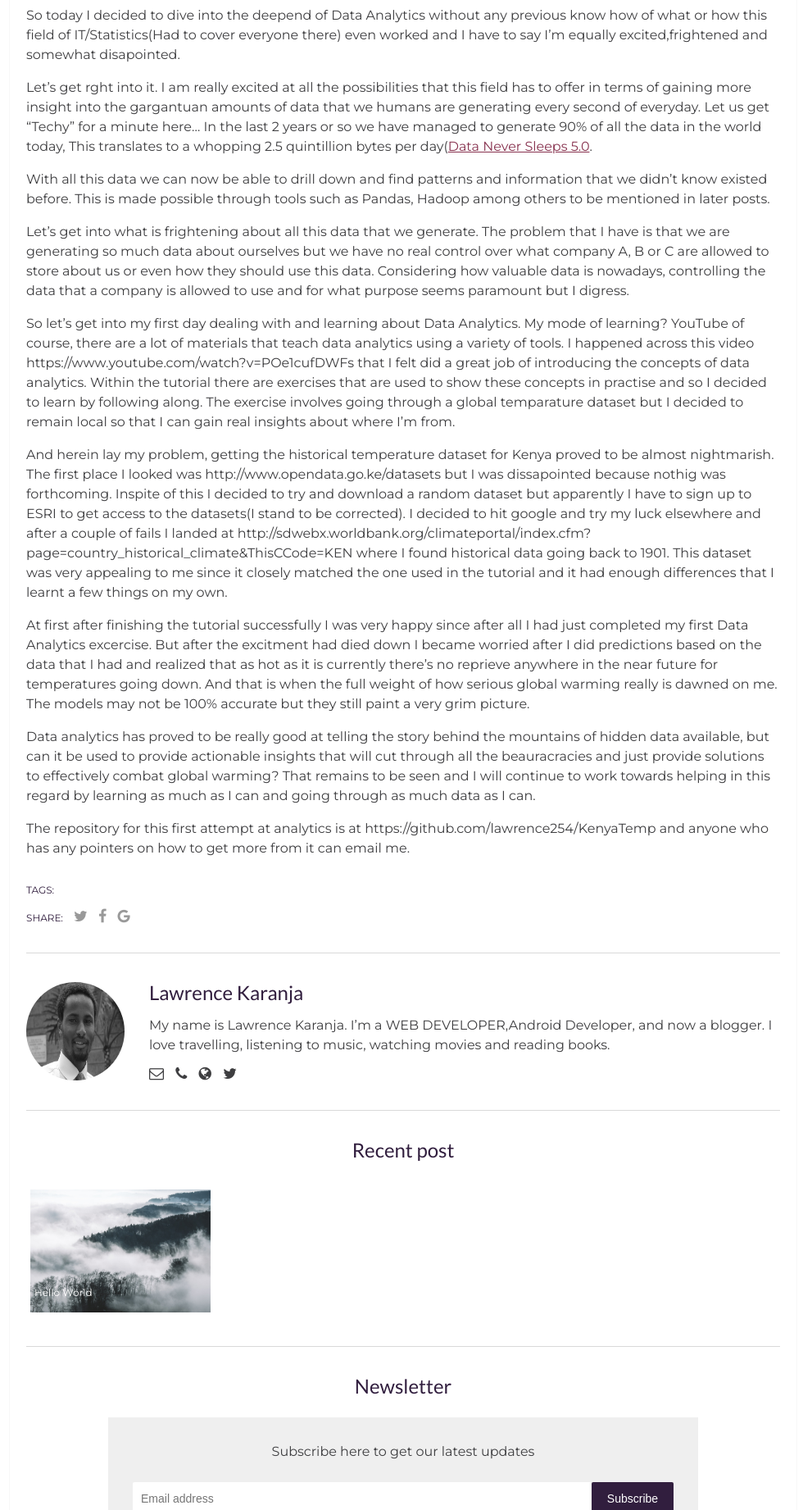
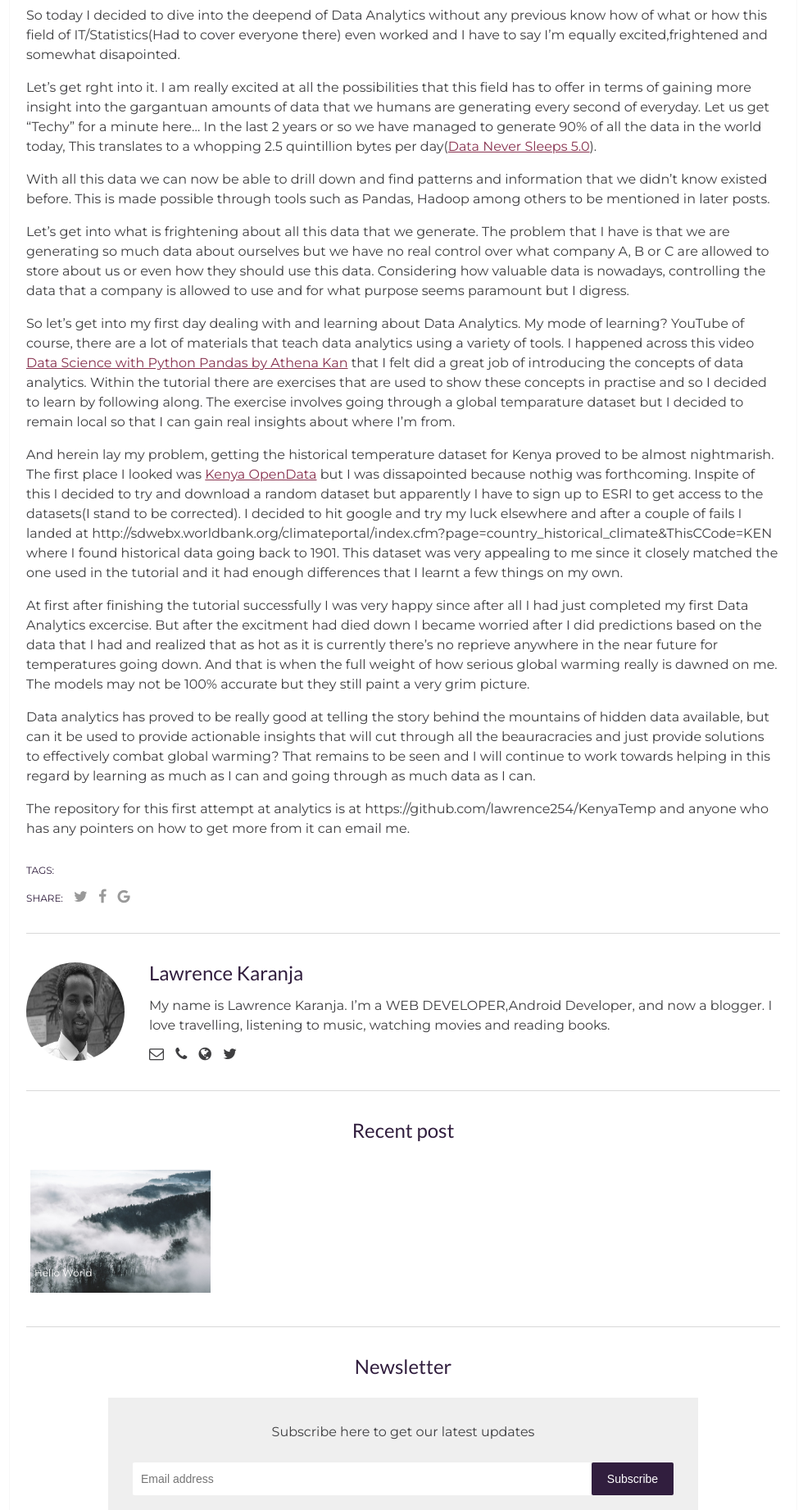
Before and after one commit to lawrence254/lawrence254..github.io, a Jekyll site: the page built from _posts/2018-01-25-Data-Analytics-And-Global-Warming.markdown, in a window 1280 px wide, cut to the strip 607-2449 px from the top of the page. Shown: the whole strip at 82% size, without its empty margins (148-1128 px from the left). Built offline with Jekyll 4.4.1, drawn with Linux system fonts in a browser that asks for light colours; our own code applies the rules of GitHub Pages for plain Markdown files; comment, search, counter and statistics services are not loaded.

Commit message:
Update 2018-01-25-Data-Analytics-And-Global-Warming.markdown

```diff
--- a/_posts/2018-01-25-Data-Analytics-And-Global-Warming.markdown
+++ b/_posts/2018-01-25-Data-Analytics-And-Global-Warming.markdown
@@ -14,7 +14,7 @@ I'm equally excited,frightened and somewhat disapointed.
 Let's get rght into it. I  am really excited at all the possibilities that this field has to offer
 in terms of gaining more insight into the gargantuan amounts of data that we humans are generating every second of everyday.
 Let us get "Techy" for a minute here... In the last 2 years or so we have managed to generate 90% of all the data in the world today,
-This translates to a whopping 2.5 quintillion bytes per day(<a href="https://www.domo.com/learn/data-never-sleeps-5">Data Never Sleeps 5.0</a>.
+This translates to a whopping 2.5 quintillion bytes per day(<a href="https://www.domo.com/learn/data-never-sleeps-5">Data Never Sleeps 5.0</a>).
 
 With all this data we can now be able to drill down and find patterns and information that we didn't know existed before. This is made possible through
 tools such as Pandas, Hadoop among others to be mentioned in later posts.
@@ -24,12 +24,12 @@ but we have no real control over what company A, B or C are allowed to store abo
 data is nowadays, controlling the data that a company is allowed to use and for what purpose seems paramount but I digress.
 
 So let's get into my first day dealing with and learning about Data Analytics. My mode of learning? YouTube of course, there are a lot of
-materials that teach data analytics using a variety of tools. I happened across this video https://www.youtube.com/watch?v=POe1cufDWFs that I felt
+materials that teach data analytics using a variety of tools. I happened across this video <a href="https://www.youtube.com/watch?v=POe1cufDWFs">Data Science with Python Pandas by Athena Kan</a> that I felt
 did a great job of introducing the concepts of data analytics. Within the tutorial there are exercises that are used to show these concepts in practise
 and so I decided to learn by following along. The exercise involves going through a global temparature dataset but I decided to remain local so that
 I can gain real insights about where I'm from.
 
-And herein lay my problem, getting the historical temperature dataset for Kenya proved to be almost nightmarish. The first place I looked was http://www.opendata.go.ke/datasets
+And herein lay my problem, getting the historical temperature dataset for Kenya proved to be almost nightmarish. The first place I looked was <a href="http://www.opendata.go.ke/datasets">Kenya OpenData</a>
 but I was dissapointed because nothig was forthcoming. Inspite of this I decided to try and download a random dataset but apparently I have to sign up to ESRI to get access to the datasets(I stand to be corrected).
 I decided to hit google and try my luck elsewhere and after a couple of fails I landed at http://sdwebx.worldbank.org/climateportal/index.cfm?page=country_historical_climate&ThisCCode=KEN where I found historical data going back to 1901.
 This dataset was very appealing to me since it closely matched the one used in the tutorial and it had enough differences that I learnt a few things on my own.
```
